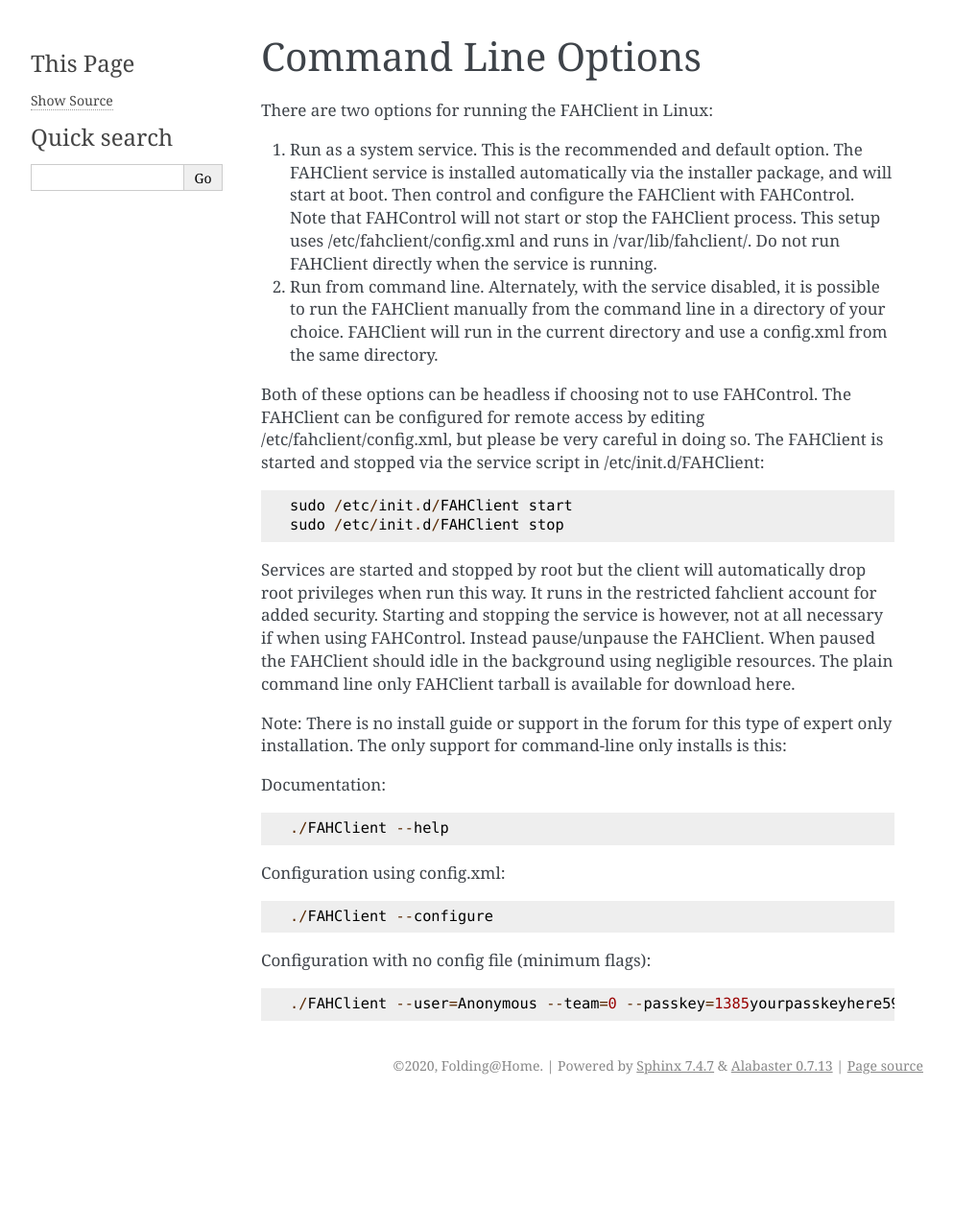
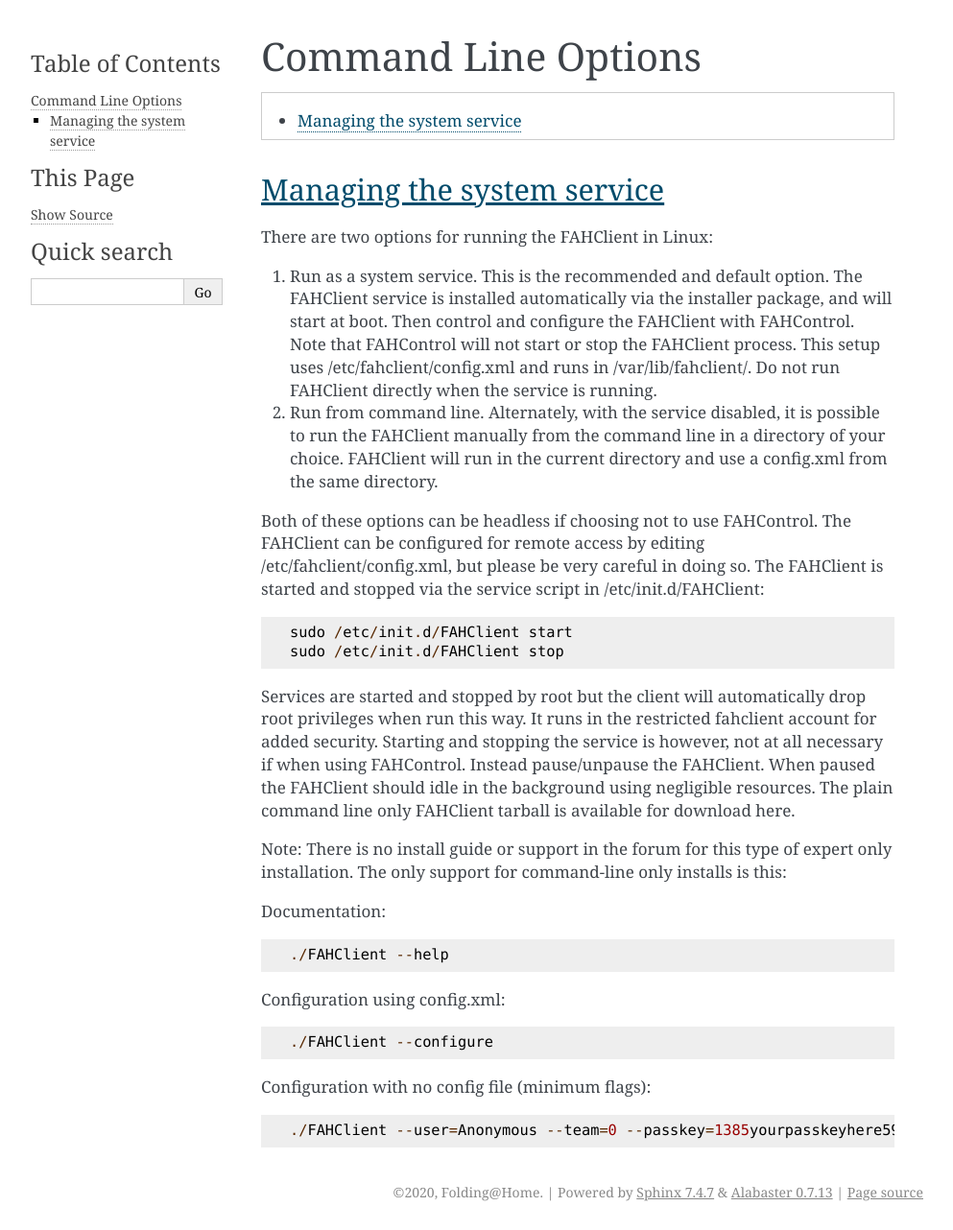
Before and after one commit to FoldingCommunity/fah-client-documentation, a Sphinx documentation site: the page built from docs/source/linux/command_line_options_linux.rst, in a window 1280 px wide. Shown: the whole page at 96% size, without its empty margins (148-1141 px from the left). Built offline with Sphinx 7.4.7, drawn with Linux system fonts in a browser that asks for light colours; before the commit the page ends 1150 px from its top, so only the background shows below that.

Commit message:
Updated command_line_options_linux.rst

```diff
--- a/docs/source/linux/command_line_options_linux.rst
+++ b/docs/source/linux/command_line_options_linux.rst
@@ -4,6 +4,10 @@
 
 .. contents::
    :local:
+
+
+Managing the system service
+---------------------------
 
 There are two options for running the FAHClient in Linux:
 
```
